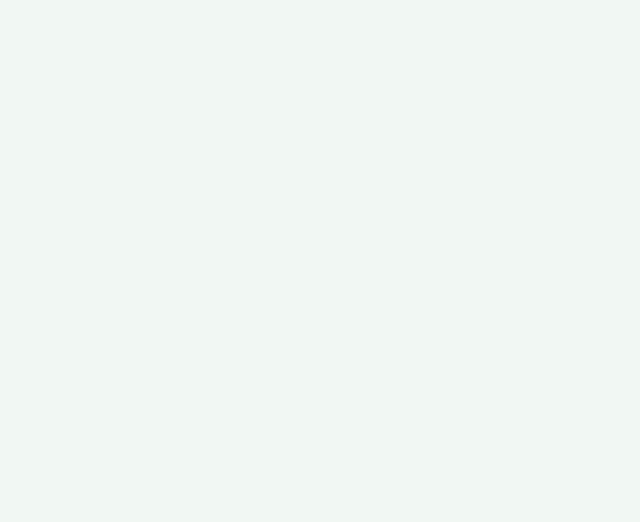
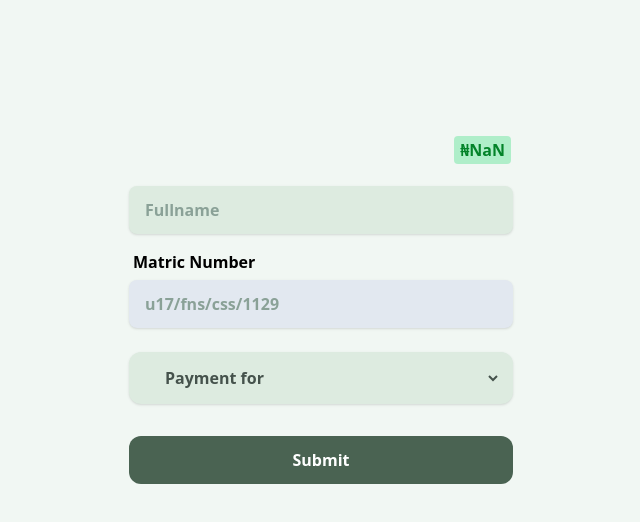
Before and after one commit to varletint/paywithmi, a React (Vite) app in the folder client/: page /verify/1 in a window 1280 px wide. Before the commit this address had no page. Shown: the top 522 px of the page, without its empty margins (319-959 px from the left). Built offline with nearby package versions, Linux system fonts and the light colour scheme; no server answers.

Commit message:
verify functionality

```diff
--- a/client/src/App.jsx
+++ b/client/src/App.jsx
@@ -10,7 +10,7 @@ import AdminPrivate from "./compponents/AdminPrivate";
 import Page from "./Pages/Page";
 import CreateAccount from "./Pages/CreateAccount";
 import GeneratePaymentDetails from "./Pages/GeneratePaymentDetails";
-import GenerateReceipt from "./Pages/GenerateReceipt";
+import TransanctionVerification from "./Pages/TransanctionVerification";
 
 function App() {
   return (
@@ -26,8 +26,8 @@ function App() {
             element={<GeneratePaymentDetails />}
           />
           <Route
-            element={<GenerateReceipt />}
-            path='/generate-receipt/:reference'
+            element={<TransanctionVerification />}
+            path='/verify/:reference'
           />
           {/* <Route path='/register' element={<CreateAccount />} /> */}
 
--- a/client/src/Pages/GeneratePaymentDetails.jsx
+++ b/client/src/Pages/GeneratePaymentDetails.jsx
@@ -210,7 +210,7 @@ import { Link, useLocation } from "react-router-dom";
 //   );
 // };
 
-const Button = ({ text, className }) => {
+export const Button = ({ text, className }) => {
   return <Link className={className}> {text}</Link>;
 };
 
@@ -235,63 +235,6 @@ function PaymentReceipt({ data }) {
   } = data;
 
   return (
-    // <div className='max-w-md mx-auto p-6 border border-gray-300 rounded-lg shadow-lg bg-white text-gray-800 font-sans'>
-    //   <h2 className='text-2xl font-bold text-center mb-4'>Payment Receipt</h2>
-    //   <div className='mb-2'>
-    //     <strong>Customer Name:</strong> {customer.last_name}
-    //   </div>
-    //   <div className='mb-2'>
-    //     <strong>Product Name:</strong> {customer.first_name}
-    //   </div>
-    //   <div className='mb-2'>
-    //     <strong>Reference:</strong> {reference}
-    //   </div>
-    //   <div className='mb-2'>
-    //     <strong>Status:</strong>{" "}
-    //     <span
-    //       className={status === "success" ? "text-green-600" : "text-red-600"}>
-    //       {status.toUpperCase()}
-    //     </span>
-    //   </div>
-    //   <div className='mb-2'>
-    //     <strong>Amount Paid:</strong> ₦{(amount / 100).toFixed(2)} {currency}
-    //   </div>
-    //   <div className='mb-2'>
-    //     <strong>Payment Method:</strong> {channel}
-    //   </div>
-    //   <div className='mb-2'>
-    //     <strong>Payment Time:</strong> {new Date(paid_at).toLocaleString()}
-    //   </div>
-    //   <div className='mb-2'>
-    //     <strong>Gateway Response:</strong> {gateway_response}
-    //   </div>
-    //   <div className='mb-2'>
-    //     <strong>Email:</strong>
-    //     {customer?.email?.replace("@gmail.com", "") || "N/A"}
-    //   </div>
-
-    //   {/* <div className='mb-2'>
-    //     <strong>Email:</strong> {customer.email}
-    //   </div> */}
-    //   {/* <div className='mb-2'>
-    //     <strong>Referrer:</strong>{" "}
-    //     <a
-    //       href={metadata?.referrer}
-    //       className='text-blue-600 underline'
-    //       target='_blank'
-    //       rel='noopener noreferrer'>
-    //       {metadata?.referrer}
-    //     </a>
-    //   </div> */}
-
-    //   <div className='text-center mt-6'>
-    //     <button
-    //       onClick={() => window.print()}
-    //       className='bg-blue-600 text-white px-4 py-2 rounded hover:bg-blue-700'>
-    //       Print Receipt
-    //     </button>
-    //   </div>
-    // </div>
     <div
       className=' min-h-screen max-w-3xl
     flex flex-col gap-[10rem] mx-auto py-6'>
@@ -338,7 +281,7 @@ function PaymentReceipt({ data }) {
                 {customer?.email?.replace("@gmail.com", "")}
               </p>
               <p className='bg-[#e1f7e8]'>
-                <span>NGN </span>₦{(amount / 100).toFixed(2)} {currency}
+                ₦{(amount / 100).toFixed(2)} {currency}
               </p>
               <p>{new Date(paid_at).toLocaleString()}</p>
               <p className='bg-[#e1f7e8] cha'>{channel}</p>
--- a/client/src/Pages/GenerateReceipt.jsx
+++ b/client/src/Pages/TransanctionVerification.jsx
@@ -1,12 +1,19 @@
 import React, { useEffect, useState } from "react";
 import { useParams } from "react-router-dom";
+import { Button } from "./GeneratePaymentDetails";
 
-export default function GenerateReceipt() {
+export default function TransanctionVerification() {
   const referenceSlug = useParams();
-  const [fullname, setFullname] = useState("");
   const [matric_no, setMatricNo] = useState("u17/fns/css/1129");
-  const [paymentData, setPaymentData] = useState("");
-  const [error, setError] = useState("");
+  const [formData, setFormData] = useState({
+    matric_no,
+    refrence: referenceSlug.reference,
+  });
+  // const [fullname, setFullname] = useState("");
+  const [paymentData, setPaymentData] = useState([]);
+  const [error, setError] = useState(null);
+
+  console.log(formData);
 
   useEffect(() => {
     const fetchReferenceDetails = async () => {
@@ -38,6 +45,9 @@ export default function GenerateReceipt() {
     fetchReferenceDetails();
   }, [referenceSlug.reference]);
 
+  const loadFormData = (e) => {
+    setFormData({ ...formData, [e.target.id]: e.target.value });
+  };
   const handleSubmit = (e) => {};
 
   return (
@@ -47,11 +57,11 @@ export default function GenerateReceipt() {
         className='mt-[8rem]
        w-[26rem] px-4 py-2 flex flex-col gap-4'>
         <div className=' flex justify-between px-0.5 text-[1rem] font-semibold'>
-          <p>pqxoe2321</p>
+          <p>{paymentData.reference}</p>
           <p
             className='px-1.5 py-0.5 bg-[#adeec8f3] text-[#038329]
           rounded font-bold'>
-            <span className=' line-through'>N</span>2300
+            ₦{(paymentData.amount / 100).toFixed(2)} {paymentData.currency}
           </p>
         </div>
         <div className=' flex flex-col gap-1.5'>
@@ -60,7 +70,8 @@ export default function GenerateReceipt() {
           <input
             type='text'
             name='fullname'
-            id='name'
+            id='fullname'
+            onChange={loadFormData}
             placeholder='Fullname'
             className=' border-none bg-[#ddebe0]
             placeholder:text-[#8aa197] rounded-[.5rem] px-4 py-3
@@ -74,6 +85,7 @@ export default function GenerateReceipt() {
             name='matric_no'
             id='matric_no'
             value={matric_no}
+            onChange={loadFormData}
             className=' border-none bg-slate-200
             disabled:text-[#8aa197] rounded-[.5rem] px-4 py-3
           focus:outline-none shadow disabled:font-semibold
@@ -87,10 +99,18 @@ export default function GenerateReceipt() {
             name=''
             id=''
             className=' border-none bg-transparent
-          focus:outline-none'>
-            <option value=''></option>
+          focus:outline-none font-semibold text-[#45524c]'>
+            <option className=''> Payment for</option>
+            <option> Manual for CSC110</option>
+            <option> Manual for CSC213</option>
+            <option> Manual for CSC213</option>
           </select>
         </div>
+        <div className=''></div>
+        <Button
+          text={"Submit"}
+          className='text-center
+        font-semibold py-3 rounded-xl bg-[#4a6352] text-white'></Button>
       </form>
     </div>
   );
```
Also changed, not shown: 2 other files (tests, documents, lock files or other folders).
